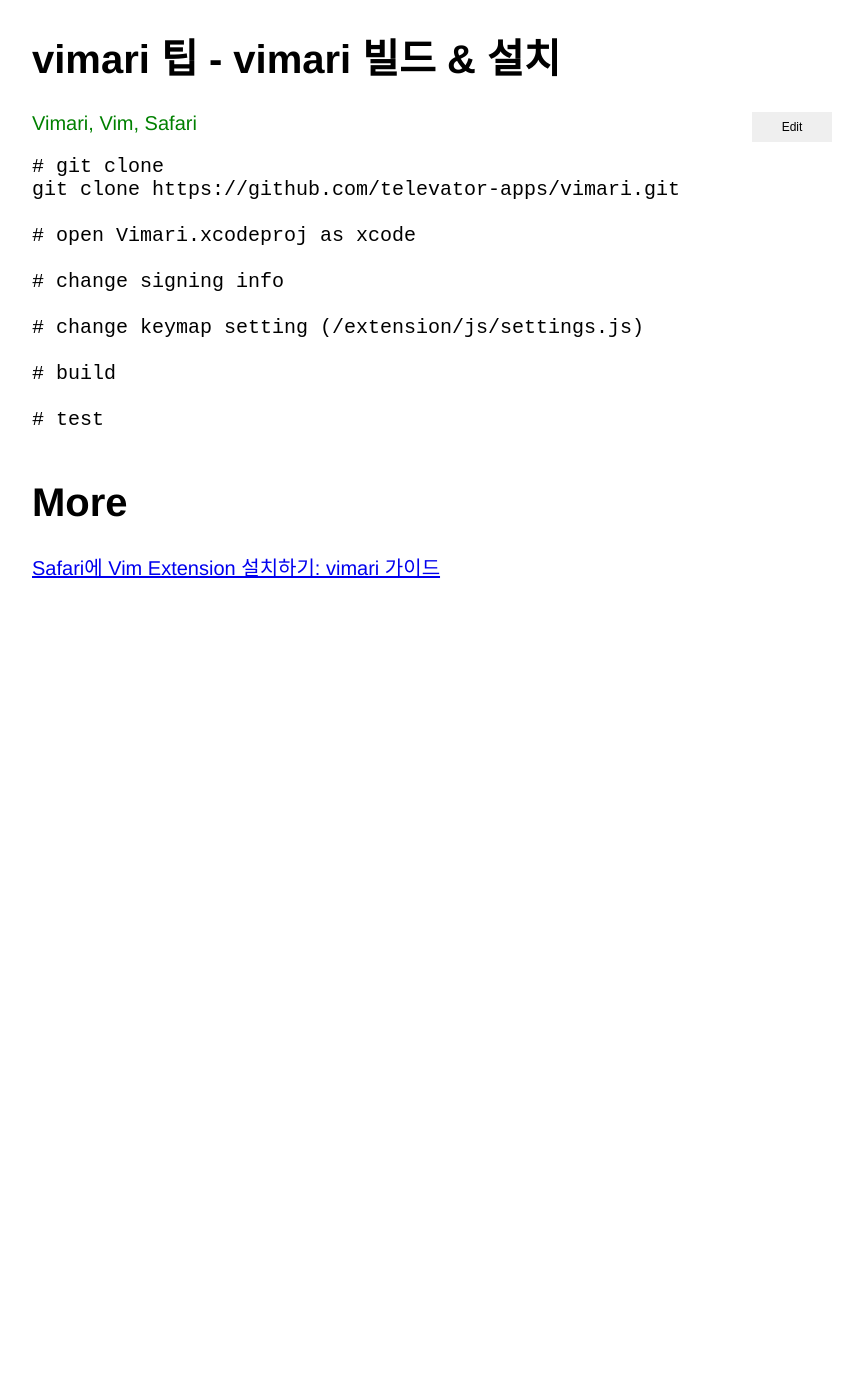
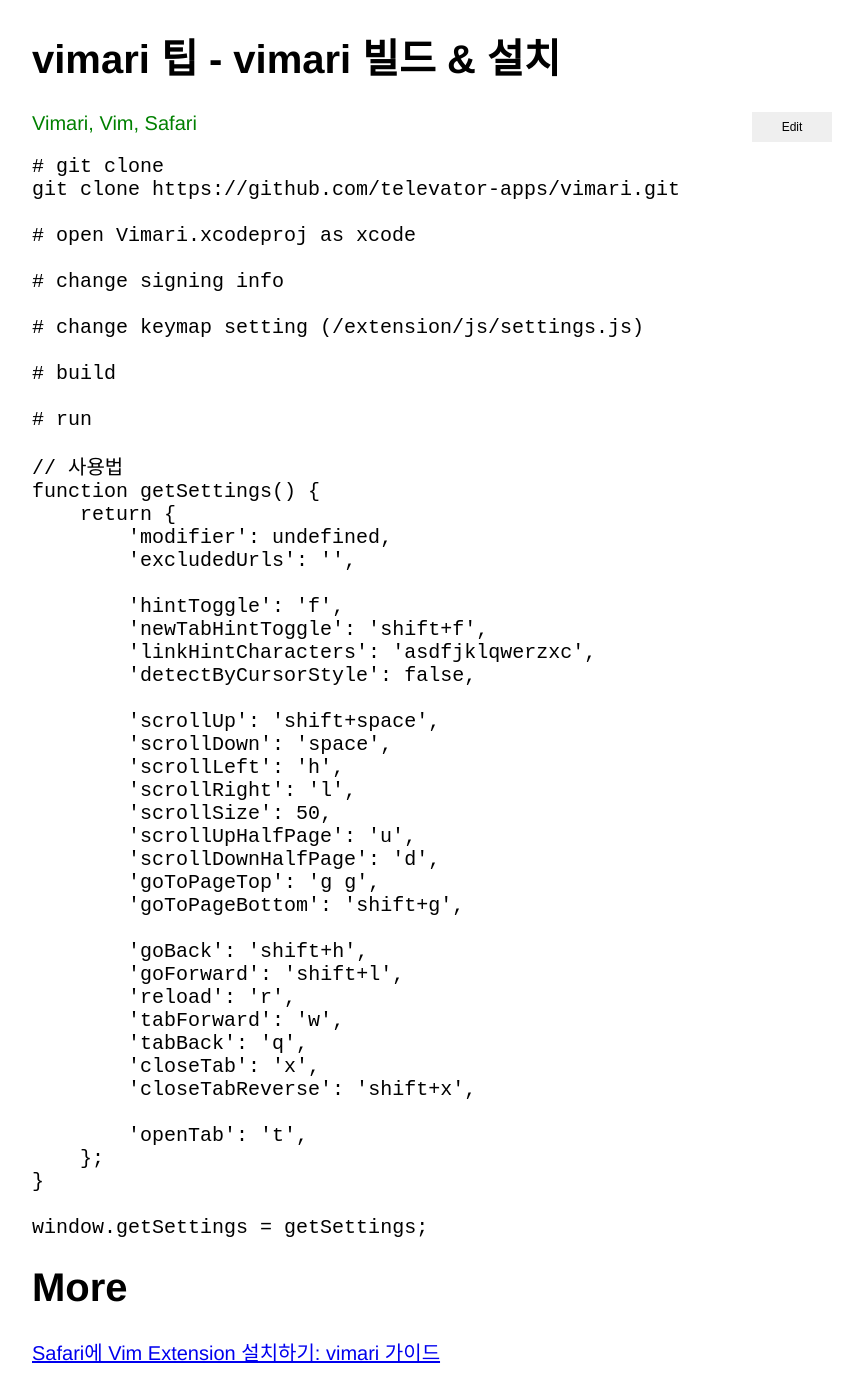
Before and after one commit to xiote/20200810_xiote.github.io, a Jekyll site: the page built from _posts/2020-07-23-19-23-00.md, in a window 1280 px wide. Shown: the whole page, without its empty margins (208-1071 px from the left). Built offline with Jekyll 4.4.1, drawn with Linux system fonts in a browser that asks for light colours; before the commit the page ends 900 px from its top, so only the background shows below that.

Commit message:
Update 2020-07-23-19-23-00.md

````diff
--- a/_posts/2020-07-23-19-23-00.md
+++ b/_posts/2020-07-23-19-23-00.md
@@ -16,8 +16,44 @@
 
 # build
 
-# test
+# run
+```
 
+```swift
+// 사용법
+function getSettings() {
+    return {
+        'modifier': undefined,
+        'excludedUrls': '',
+
+        'hintToggle': 'f',
+        'newTabHintToggle': 'shift+f',
+        'linkHintCharacters': 'asdfjklqwerzxc',
+        'detectByCursorStyle': false,
+
+        'scrollUp': 'shift+space',
+        'scrollDown': 'space',
+        'scrollLeft': 'h',
+        'scrollRight': 'l',
+        'scrollSize': 50,
+        'scrollUpHalfPage': 'u',
+        'scrollDownHalfPage': 'd',
+        'goToPageTop': 'g g',
+        'goToPageBottom': 'shift+g',
+
+        'goBack': 'shift+h',
+        'goForward': 'shift+l',
+        'reload': 'r',
+        'tabForward': 'w',
+        'tabBack': 'q',
+        'closeTab': 'x',
+        'closeTabReverse': 'shift+x',
+
+        'openTab': 't',
+    };
+}
+
+window.getSettings = getSettings;
 ```
 
 # More
````
